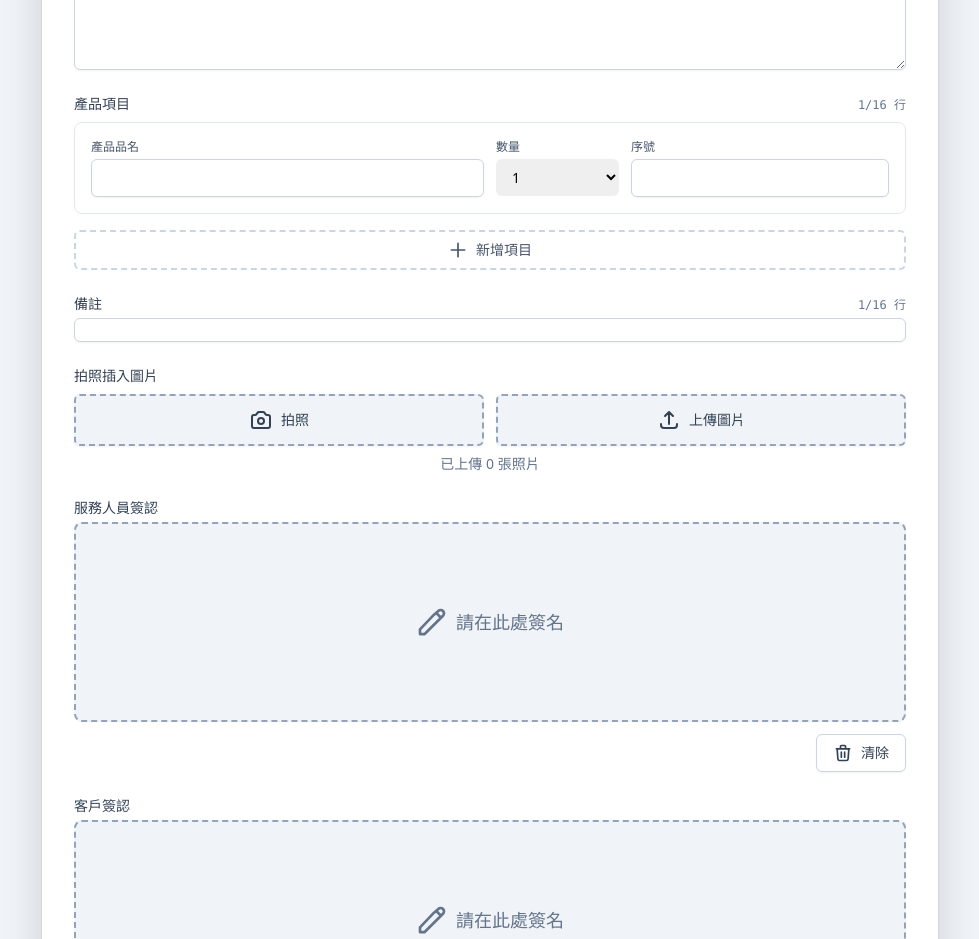
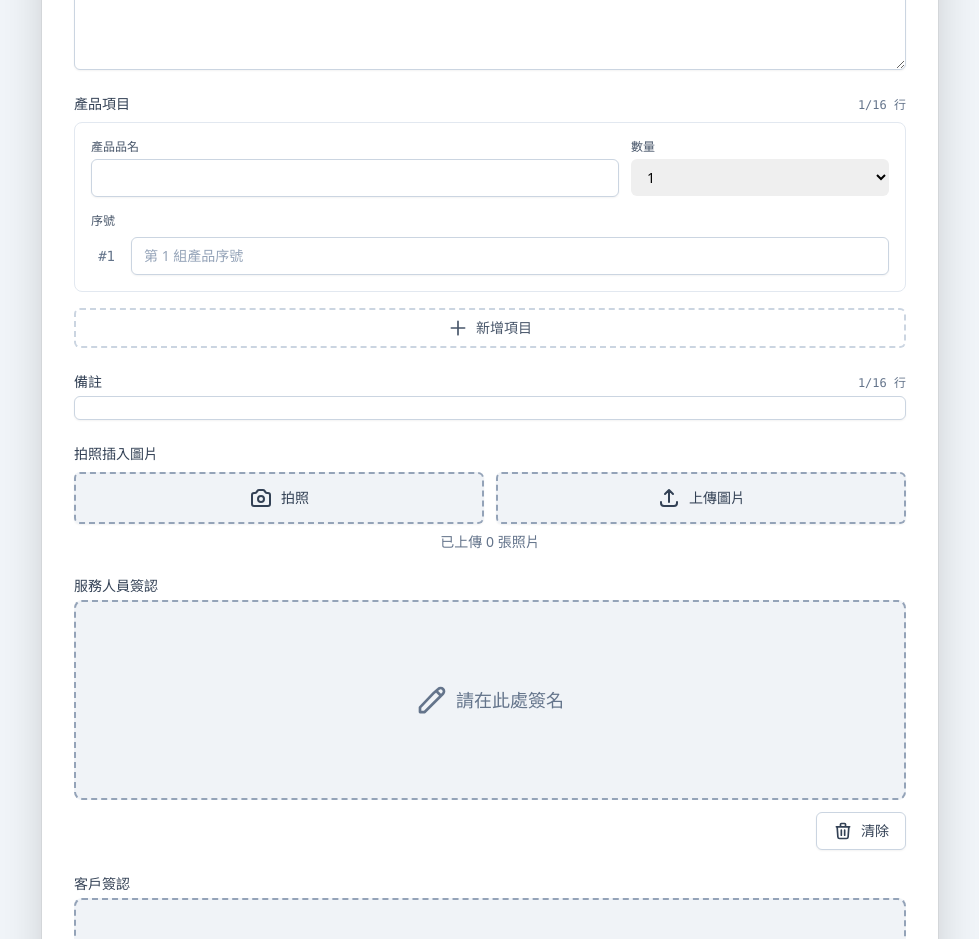
Before and after one commit to Duola5168/fuhyuan, a React (Vite) app: page / in a window 1280 px wide. Shown: the part 880-1819 px from the top of the page, without its empty margins (150-1129 px from the left). Built offline with nearby package versions, Linux system fonts and the light colour scheme.

Commit message:
Update App.tsx

```diff
--- a/App.tsx
+++ b/App.tsx
@@ -1,8 +1,3 @@
-
-
-
-
-
 
 import React, { useState, useRef, useEffect, useCallback } from 'react';
 import type { WorkOrderData, ProductItem } from './types';
@@ -31,7 +26,7 @@ const initialProduct: ProductItem = {
     id: `product-${Date.now()}`,
     name: '',
     quantity: 1,
-    serialNumber: '',
+    serialNumbers: [''],
 };
 
 const initialFormData: WorkOrderData = {
@@ -156,7 +151,8 @@ const TrashIcon: React.FC<{ className?: string }> = ({ className }) => (
 interface WorkOrderFormProps {
     formData: WorkOrderData;
     onInputChange: (e: React.ChangeEvent<HTMLInputElement | HTMLTextAreaElement>) => void;
-    onProductChange: (index: number, field: keyof Omit<ProductItem, 'id'>, value: string | number) => void;
+    onProductChange: (index: number, field: 'name' | 'quantity', value: string | number) => void;
+    onProductSerialNumberChange: (productIndex: number, serialIndex: number, value: string) => void;
     onAddProduct: () => void;
     onRemoveProduct: (index: number) => void;
     onPhotosChange: (photos: string[]) => void;
@@ -176,6 +172,7 @@ const WorkOrderForm: React.FC<WorkOrderFormProps> = ({
     formData,
     onInputChange,
     onProductChange,
+    onProductSerialNumberChange,
     onAddProduct,
     onRemoveProduct,
     onPhotosChange,
@@ -191,7 +188,7 @@ const WorkOrderForm: React.FC<WorkOrderFormProps> = ({
     namedDrafts
 }) => {
     const tasksStatusTotal = calculateVisualLines(formData.tasks) + calculateVisualLines(formData.status);
-    const productsRemarksTotal = formData.products.length + calculateVisualLines(formData.remarks);
+    const productsRemarksTotal = formData.products.reduce((acc, product) => acc + product.quantity, 0) + calculateVisualLines(formData.remarks);
     const draftNames = Object.keys(namedDrafts);
 
     return (
@@ -216,7 +213,7 @@ const WorkOrderForm: React.FC<WorkOrderFormProps> = ({
               <div className="space-y-4">
                 {formData.products.map((product, index) => (
                     <div key={product.id} className="grid grid-cols-12 gap-x-3 gap-y-4 p-4 border border-slate-200 rounded-lg relative">
-                        <div className="col-span-12 sm:col-span-6">
+                        <div className="col-span-12 sm:col-span-8">
                             <label htmlFor={`product-name-${index}`} className="block text-xs font-medium text-slate-600">產品品名</label>
                             <input
                                 id={`product-name-${index}`}
@@ -226,7 +223,7 @@ const WorkOrderForm: React.FC<WorkOrderFormProps> = ({
                                 className="mt-1 appearance-none block w-full px-3 py-2 border border-slate-300 rounded-md shadow-sm placeholder-slate-400 focus:outline-none focus:ring-indigo-500 focus:border-indigo-500 sm:text-sm"
                             />
                         </div>
-                        <div className="col-span-6 sm:col-span-2">
+                        <div className="col-span-12 sm:col-span-4">
                             <label htmlFor={`product-quantity-${index}`} className="block text-xs font-medium text-slate-600">數量</label>
                             <select
                                 id={`product-quantity-${index}`}
@@ -237,16 +234,27 @@ const WorkOrderForm: React.FC<WorkOrderFormProps> = ({
                                 {Array.from({ length: 20 }, (_, i) => i + 1).map(q => <option key={q} value={q}>{q}</option>)}
                             </select>
                         </div>
-                        <div className="col-span-6 sm:col-span-4">
-                             <label htmlFor={`product-serial-${index}`} className="block text-xs font-medium text-slate-600">序號</label>
-                            <input
-                                id={`product-serial-${index}`}
-                                type="text"
-                                value={product.serialNumber}
-                                onChange={(e) => onProductChange(index, 'serialNumber', e.target.value)}
-                                className="mt-1 appearance-none block w-full px-3 py-2 border border-slate-300 rounded-md shadow-sm placeholder-slate-400 focus:outline-none focus:ring-indigo-500 focus:border-indigo-500 sm:text-sm"
-                            />
+
+                        <div className="col-span-12">
+                            {(product.serialNumbers?.length || 0) > 0 &&
+                                <label className="block text-xs font-medium text-slate-600 mb-2">序號</label>
+                            }
+                            <div className="space-y-2">
+                                {(product.serialNumbers || []).map((serial, serialIndex) => (
+                                    <div key={serialIndex} className="flex items-center gap-2">
+                                        <span className="text-sm text-slate-500 font-mono w-8 text-right pr-2">#{serialIndex + 1}</span>
+                                        <input
+                                            type="text"
+                                            value={serial}
+                                            onChange={(e) => onProductSerialNumberChange(index, serialIndex, e.target.value)}
+                                            placeholder={`第 ${serialIndex + 1} 組產品序號`}
+                                            className="flex-1 min-w-0 appearance-none block w-full px-3 py-2 border border-slate-300 rounded-md shadow-sm placeholder-slate-400 focus:outline-none focus:ring-indigo-500 focus:border-indigo-500 sm:text-sm"
+                                        />
+                                    </div>
+                                ))}
+                            </div>
                         </div>
+
                         {formData.products.length > 1 && (
                             <button
                                 type="button"
@@ -344,18 +352,24 @@ const WorkOrderForm: React.FC<WorkOrderFormProps> = ({
 
 // --- Report Components ---
 
-const PdfFooter: React.FC = () => (
-    <div className="flex-shrink-0 text-center text-xs text-slate-500 border-t border-slate-200 pt-2 mt-auto">
-      本表單由富元機電有限公司提供,電話(02)2697-5163 傳真(02)2697-5339
+const PdfFooter: React.FC<{ currentPage?: number; totalPages?: number; }> = ({ currentPage, totalPages }) => (
+    <div className="flex-shrink-0 flex justify-between items-center text-xs text-slate-500 border-t border-slate-200 pt-2 mt-auto">
+      <span>本表單由富元機電有限公司提供,電話(02)2697-5163 傳真(02)2697-5339</span>
+      {totalPages && totalPages > 1 && currentPage && (
+        <span className="font-mono">{`${currentPage} / ${totalPages}`}</span>
+      )}
     </div>
 );
+
 
 type ReportLayoutProps = {
   data: WorkOrderData;
   mode: 'screen' | 'pdf-full' | 'pdf-page1' | 'pdf-page2';
+  currentPage?: number;
+  totalPages?: number;
 };
 
-const ReportLayout: React.FC<ReportLayoutProps> = ({ data, mode }) => {
+const ReportLayout: React.FC<ReportLayoutProps> = ({ data, mode, currentPage, totalPages }) => {
   const isPdf = mode.startsWith('pdf');
   const formattedDateTime = data.dateTime ? new Date(data.dateTime).toLocaleString('zh-TW', { year: 'numeric', month: 'long', day: 'numeric', hour: '2-digit', minute: '2-digit' }) : 'N/A';
   const hasProducts = data.products && data.products.filter(p => p.name.trim() !== '').length > 0;
@@ -431,7 +445,13 @@ const ReportLayout: React.FC<ReportLayoutProps> = ({ data, mode }) => {
                     <tr key={index}>
                       <td className="px-3 py-2 whitespace-nowrap">{product.name}</td>
                       <td className="px-3 py-2 whitespace-nowrap">{product.quantity}</td>
-                      <td className="px-3 py-2 whitespace-nowrap">{product.serialNumber || 'N/A'}</td>
+                      <td className="px-3 py-2 whitespace-pre-wrap">
+                        {(product.serialNumbers || [])
+                            .map(s => s.trim())
+                            .filter(s => s)
+                            .join('\n') || 'N/A'
+                        }
+                      </td>
                     </tr>
                   ))}
                 </tbody>
@@ -486,7 +506,7 @@ const ReportLayout: React.FC<ReportLayoutProps> = ({ data, mode }) => {
                     </div>
                 </div>
             </div>
-            {isPdf && <PdfFooter />}
+            {isPdf && <PdfFooter currentPage={currentPage} totalPages={totalPages} />}
          </div>
       )}
     </div>
@@ -494,10 +514,10 @@ const ReportLayout: React.FC<ReportLayoutProps> = ({ data, mode }) => {
 };
 
 
-const PdfPhotoPage = ({ photos, pageNumber, totalPages, data }: { photos: string[], pageNumber: number, totalPages: number, data: WorkOrderData }) => {
+const PdfPhotoPage = ({ photos, pageNumber, totalPhotoPages, data, textPageCount, pdfTotalPages }: { photos: string[], pageNumber:number, totalPhotoPages: number, data: WorkOrderData, textPageCount: number, pdfTotalPages: number }) => {
     const formattedDate = data.dateTime ? new Date(data.dateTime).toLocaleDateString('zh-TW') : 'N/A';
-    const pageTitle = totalPages > 1
-        ? `施工照片 (第 ${pageNumber} / ${totalPages} 頁) - ${data.serviceUnit} (${formattedDate})`
+    const pageTitle = totalPhotoPages > 1
+        ? `施工照片 (第 ${pageNumber} / ${totalPhotoPages} 頁) - ${data.serviceUnit} (${formattedDate})`
         : `施工照片 - ${data.serviceUnit} (${formattedDate})`;
 
     return (
@@ -513,7 +533,7 @@ const PdfPhotoPage = ({ photos, pageNumber, totalPages, data }: { photos: string
                 ))}
                 {Array(4 - photos.length).fill(0).map((_, i) => <div key={`placeholder-${i}`}></div>)}
             </div>
-            <PdfFooter />
+            <PdfFooter currentPage={textPageCount + pageNumber} totalPages={pdfTotalPages} />
         </div>
     );
 };
@@ -530,20 +550,40 @@ interface ReportViewProps {
 const ReportView: React.FC<ReportViewProps> = ({ data, onDownloadPdf, onSharePdf, onReset, onEdit, isGeneratingPdf }) => {
     const photoChunks = chunk(data.photos, 4);
 
+    // Replicate logic from generatePdfBlob to calculate page numbers ahead of time
+    const tasksLines = calculateVisualLines(data.tasks);
+    const statusLines = calculateVisualLines(data.status);
+    // Note: PDF splitting logic is based on visual rows (1 per product item), not quantity.
+    const productsLines = data.products.filter(p => p.name.trim() !== '').length;
+    const remarksLines = calculateVisualLines(data.remarks);
+    const totalContentLines = tasksLines + statusLines + productsLines + remarksLines;
+
+    const textPages = totalContentLines > TOTAL_CONTENT_LINES_LIMIT ? 2 : 1;
+    const photoPages = photoChunks.length;
+    const totalPages = textPages + photoPages;
+
     return (
     <>
       {/* Hidden container for pre-rendering PDF layouts */}
       <div className="pdf-render-container">
-        <ReportLayout data={data} mode="pdf-full" />
-        <ReportLayout data={data} mode="pdf-page1" />
-        <ReportLayout data={data} mode="pdf-page2" />
+        {totalContentLines > TOTAL_CONTENT_LINES_LIMIT ? (
+            <>
+              <ReportLayout data={data} mode="pdf-page1" currentPage={1} totalPages={totalPages} />
+              <ReportLayout data={data} mode="pdf-page2" currentPage={2} totalPages={totalPages} />
+            </>
+        ) : (
+            <ReportLayout data={data} mode="pdf-full" currentPage={1} totalPages={totalPages} />
+        )}
+
         {photoChunks.map((photoChunk, index) => (
             <PdfPhotoPage
                 key={index}
                 photos={photoChunk}
                 pageNumber={index + 1}
-                totalPages={photoChunks.length}
+                totalPhotoPages={photoChunks.length}
                 data={data}
+                textPageCount={textPages}
+                pdfTotalPages={totalPages}
             />
         ))}
       </div>
@@ -598,7 +638,7 @@ export const App: React.FC = () => {
             id: `product-${Date.now()}`,
             name: '',
             quantity: 1,
-            serialNumber: '',
+            serialNumbers: [''],
         }],
         dateTime: getFormattedDateTime()
     });
@@ -620,7 +660,7 @@ export const App: React.FC = () => {
     }
 
     if (name === 'remarks') {
-        const totalLines = formData.products.length + calculateVisualLines(tempState.remarks);
+        const totalLines = formData.products.reduce((acc, p) => acc + p.quantity, 0) + calculateVisualLines(tempState.remarks);
         if (totalLines > PRODUCTS_REMARKS_LIMIT) {
             // alert('「產品項目」與「備註」總行數已達上限。');
             return; // Exit without calling setFormData
@@ -631,16 +671,56 @@ export const App: React.FC = () => {
     setFormData(tempState);
   }, [formData]);
 
-  const handleProductChange = (index: number, field: keyof Omit<ProductItem, 'id'>, value: string | number) => {
+  const handleProductChange = (index: number, field: 'name' | 'quantity', value: string | number) => {
     setFormData(prev => {
-        const newProducts = [...prev.products];
-        newProducts[index] = { ...newProducts[index], [field]: value };
+        if (field === 'quantity') {
+            const newQuantity = Number(value);
+            const remarksLines = calculateVisualLines(prev.remarks);
+            const otherProductsLines = prev.products.reduce((acc, p, i) => i === index ? acc : acc + p.quantity, 0);
+            if (otherProductsLines + newQuantity + remarksLines > PRODUCTS_REMARKS_LIMIT) {
+                alert(`已達產品與備註的總行數上限 (${PRODUCTS_REMARKS_LIMIT})，無法增加數量。`);
+                return prev; // Do not update state
+            }
+        }
+
+        const newProducts = JSON.parse(JSON.stringify(prev.products));
+        const productToUpdate = newProducts[index];
+
+        if (field === 'quantity') {
+            const newQuantity = Number(value);
+            const oldQuantity = productToUpdate.quantity;
+            productToUpdate.quantity = newQuantity;
+
+            const currentSerialNumbers = productToUpdate.serialNumbers || [];
+            if (newQuantity > oldQuantity) {
+                productToUpdate.serialNumbers = [
+                    ...currentSerialNumbers,
+                    ...Array(newQuantity - oldQuantity).fill('')
+                ];
+            } else if (newQuantity < oldQuantity) {
+                productToUpdate.serialNumbers = currentSerialNumbers.slice(0, newQuantity);
+            }
+        } else { // field === 'name'
+            productToUpdate[field] = value;
+        }
+
         return { ...prev, products: newProducts };
     });
   };
 
+  const handleProductSerialNumberChange = (productIndex: number, serialIndex: number, value: string) => {
+      setFormData(prev => {
+          const newProducts = [...prev.products];
+          const productToUpdate = { ...newProducts[productIndex] };
+          productToUpdate.serialNumbers = [...productToUpdate.serialNumbers]; // ensure it's a new array
+          productToUpdate.serialNumbers[serialIndex] = value;
+          newProducts[productIndex] = productToUpdate;
+          return { ...prev, products: newProducts };
+      });
+  };
+
   const handleAddProduct = () => {
-    const totalLines = formData.products.length + 1 + calculateVisualLines(formData.remarks);
+    const totalLines = formData.products.reduce((acc, p) => acc + p.quantity, 0) + 1 + calculateVisualLines(formData.remarks);
     if (totalLines > PRODUCTS_REMARKS_LIMIT) {
         alert(`已達產品與備註的總行數上限 (${PRODUCTS_REMARKS_LIMIT})，無法新增產品。`);
         return;
@@ -649,7 +729,7 @@ export const App: React.FC = () => {
       id: `product-${Date.now()}`,
       name: '',
       quantity: 1,
-      serialNumber: '',
+      serialNumbers: [''],
     };
     setFormData(prev => ({ ...prev, products: [...prev.products, newProduct] }));
   };
@@ -732,7 +812,39 @@ export const App: React.FC = () => {
   const handleLoadDraft = useCallback((name: string) => {
     if (namedDrafts[name]) {
         if (window.confirm(`您確定要載入暫存 "${name}" 嗎？\n這將會覆蓋目前表單的所有內容。`)) {
-            setFormData(namedDrafts[name]);
+            const draftData = JSON.parse(JSON.stringify(namedDrafts[name])); // Deep copy
+
+            // MIGRATION LOGIC
+            if (draftData.products && Array.isArray(draftData.products)) {
+                draftData.products = draftData.products.map((p: any) => {
+                    const product = {...p}; // work on a copy
+                    const quantity = product.quantity || 1;
+
+                    // Case 1: Old format (has serialNumber, no serialNumbers)
+                    if (product.serialNumber !== undefined && product.serialNumbers === undefined) {
+                        product.serialNumbers = [product.serialNumber || ''];
+                        delete product.serialNumber;
+                    }
+
+                    // Ensure serialNumbers is an array
+                    if (!Array.isArray(product.serialNumbers)) {
+                        product.serialNumbers = [];
+                    }
+
+                    // Case 2: Sync array length with quantity
+                    const currentLength = product.serialNumbers.length;
+                    if (currentLength < quantity) {
+                        product.serialNumbers.push(...Array(quantity - currentLength).fill(''));
+                    } else if (currentLength > quantity) {
+                        product.serialNumbers = product.serialNumbers.slice(0, quantity);
+                    }
+
+                    return product;
+                });
+            }
+            // END MIGRATION
+
+            setFormData(draftData);
             alert(`暫存 "${name}" 已載入。`);
         }
     }
@@ -913,6 +1025,7 @@ export const App: React.FC = () => {
                 formData={formData}
                 onInputChange={handleInputChange}
                 onProductChange={handleProductChange}
+                onProductSerialNumberChange={handleProductSerialNumberChange}
                 onAddProduct={handleAddProduct}
                 onRemoveProduct={handleRemoveProduct}
                 onPhotosChange={handlePhotosChange}
```
